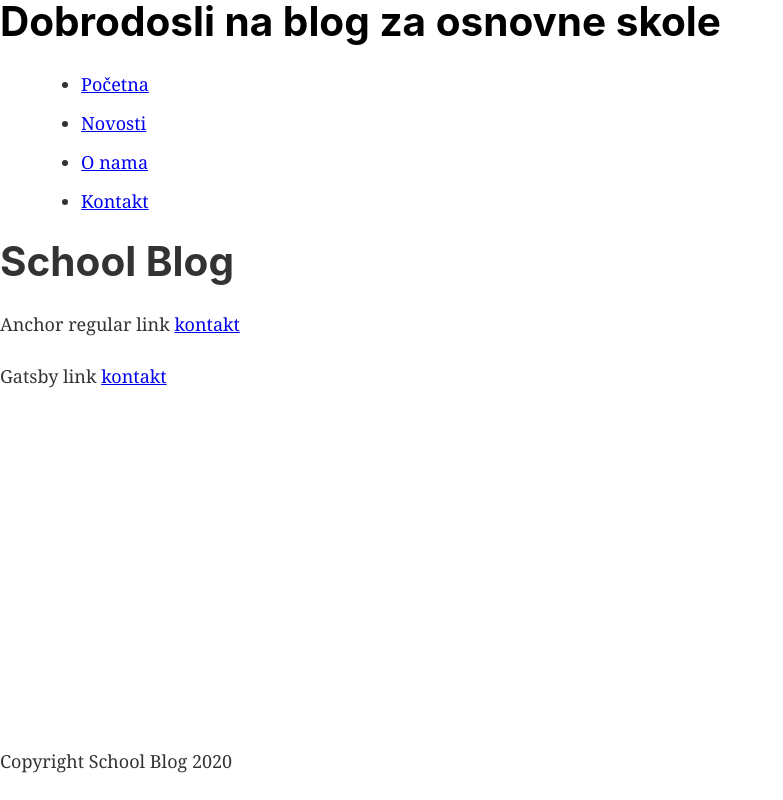
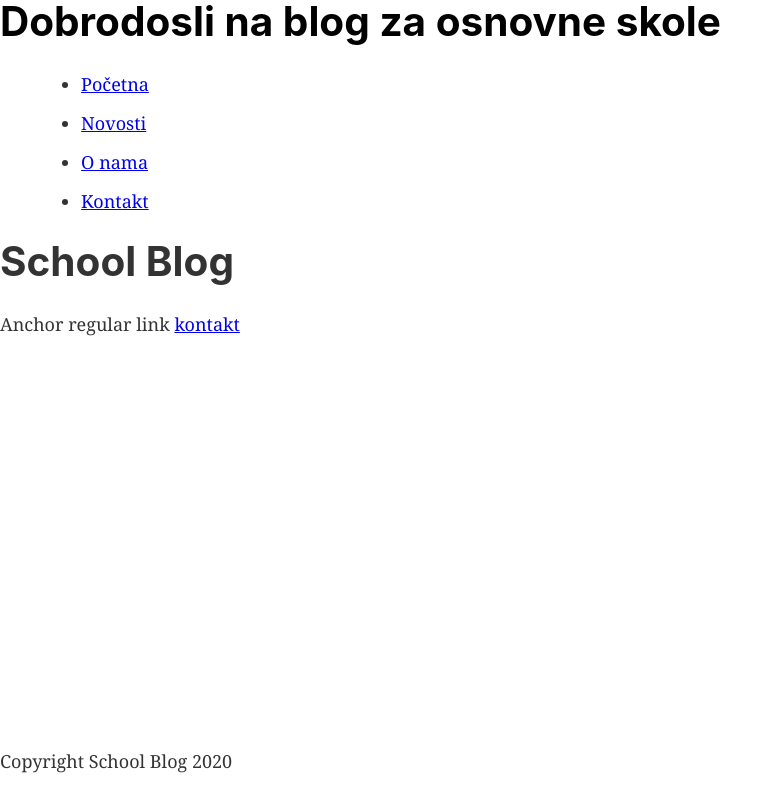
Before and after one commit to Maznin/school-blog, a Gatsby site: page / in a window 1280 px wide. Shown: the whole page, without its empty margins (0-783 px from the left). Built offline with nearby package versions, Linux system fonts and the light colour scheme; Gatsby itself is replaced by a stand-in of ours.

Commit message:
Remove homepage kontakt link

```diff
--- a/src/pages/index.js
+++ b/src/pages/index.js
@@ -12,9 +12,6 @@ const HomePage = () => {
       <p>
         Anchor regular link <a href="/kontakt">kontakt</a>
       </p>
-      <p>
-        Gatsby link <Link to="/kontakt"> kontakt</Link>
-      </p>
     </Layout>
   )
 }
```
